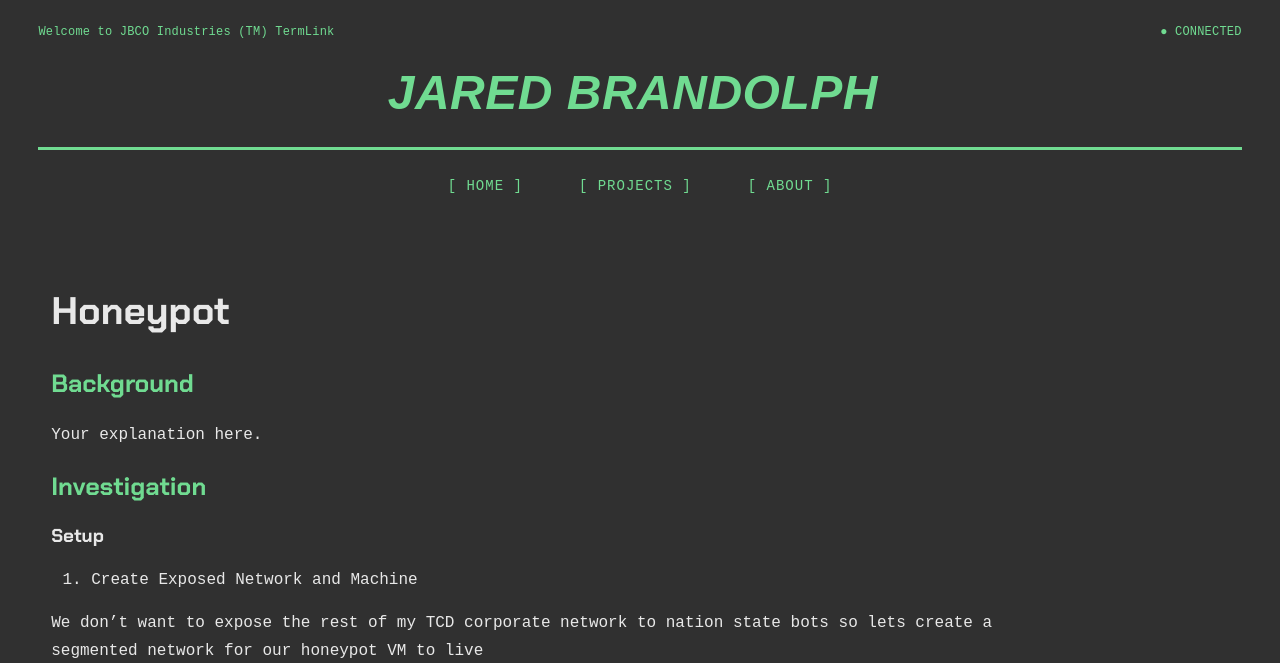
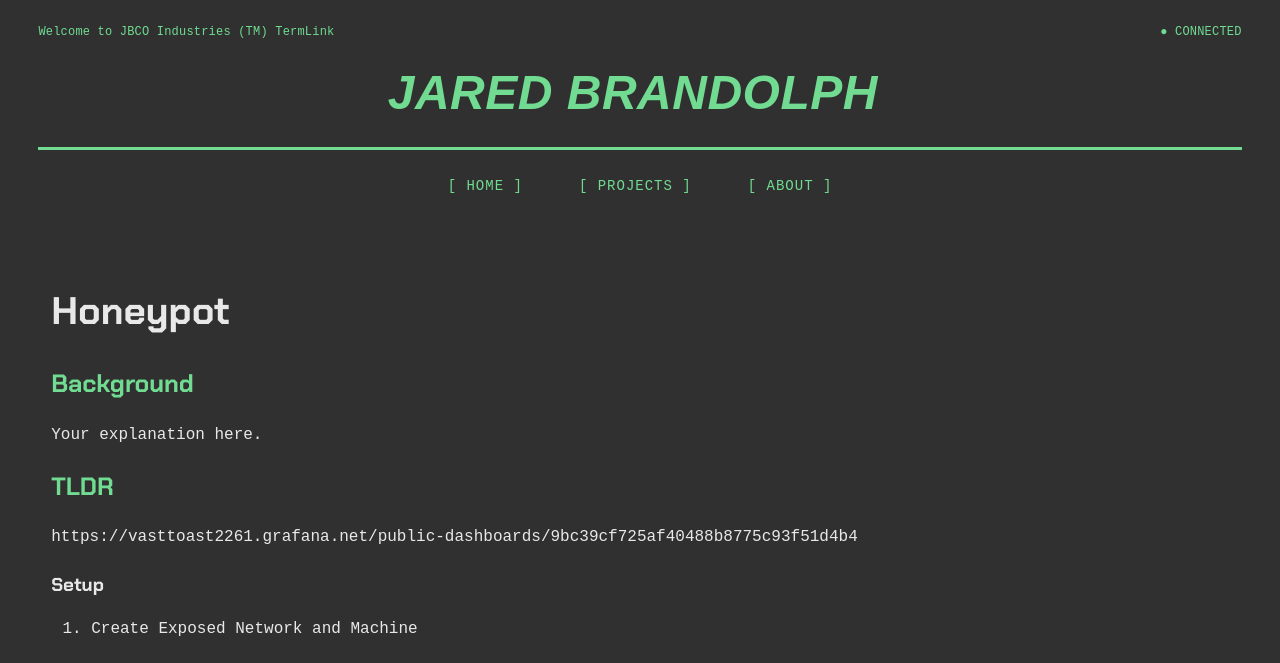
Before and after one commit to brandolphj/brandolphj.github.io, a Jekyll site: the page built from _projects/security-assessment.md, in a window 1280 px wide and 900 px high, cut to the strip 0-663 px from the top of the window. Built offline with Jekyll 4.4.1, drawn with Linux system fonts in a browser that asks for light colours; some web fonts are replaced.

Commit message:
Update security-assessment.md

```diff
--- a/_projects/security-assessment.md
+++ b/_projects/security-assessment.md
@@ -9,7 +9,9 @@ tools:
 
 Your explanation here.
 
-## Investigation
+## TLDR
+
+https://vasttoast2261.grafana.net/public-dashboards/9bc39cf725af40488b8775c93f51d4b4
 
 ### Setup
 
```
